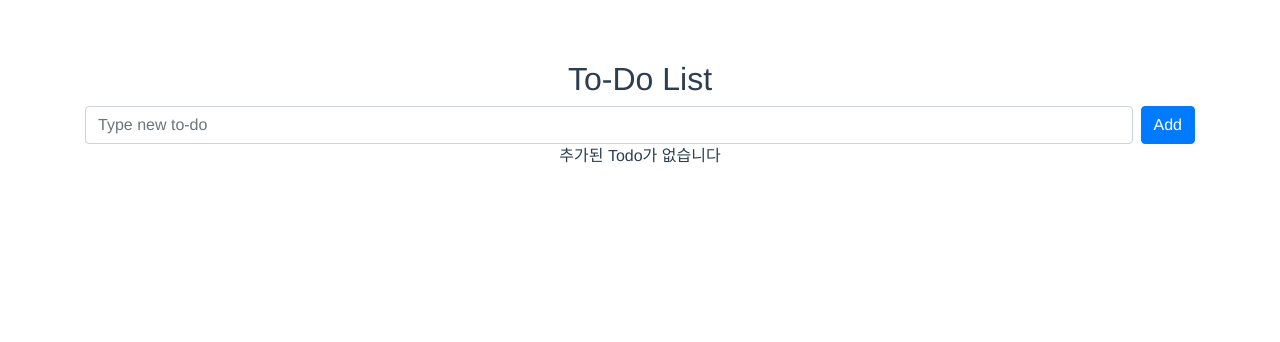
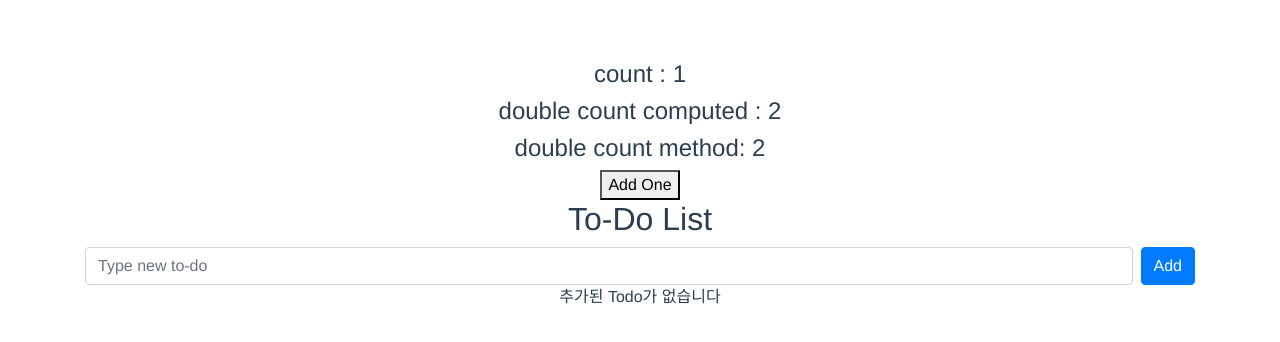
Before and after one commit to JeongEEE/vue3-todo, a Vue app: page / in a window 1280 px wide. Shown: the top 342 px of the page. Built offline with nearby package versions, Linux system fonts and the light colour scheme.

Commit message:
TodoList, computed

```diff
--- a/src/App.vue
+++ b/src/App.vue
@@ -1,16 +1,21 @@
 <template>
 	<div class="container">
+		<h4>count : {{ count }}</h4>
+		<h4>double count computed : {{ doubleCountComputed }}</h4>
+		<h4>double count method: {{ doubleCountMethod() }}</h4>
+		<button @click="count++">Add One</button>
 		<h2>To-Do List</h2>
 		<TodoSimpleForm @add-todo="addTodo" />
 		<div v-if="!todos.length">
 			추가된 Todo가 없습니다
 		</div>
-		<TodoList :todos="todos" />
+		<TodoList :todos="todos" @toggle-todo="toggleTodo"
+			@delete-todo="deleteTodo" />
 	</div>
 </template>
 
 <script>
-import { ref } from 'vue';
+import { ref, computed } from 'vue';
 import TodoSimpleForm from './components/TodoSimpleForm.vue';
 import TodoList from './components/TodoList.vue';
 export default {
@@ -36,8 +41,22 @@ export default {
 			todos.value.splice(index, 1);
 		}
 
+		function toggleTodo(index) {
+			todos.value[index].completed = !todos.value[index].completed;
+		}
+
+		const count = ref(1);
+		const doubleCountComputed = computed(() => {
+			return count.value * 2;
+		});
+
+		const doubleCountMethod = () => {
+			return count.value * 2;
+		}
+
 		return {
-			todos, addTodo, updateName, todoStyle, deleteTodo
+			todos, addTodo, updateName, todoStyle, deleteTodo, toggleTodo,
+			count, doubleCountComputed, doubleCountMethod
 		};
 	}
 }
--- a/src/components/TodoList.vue
+++ b/src/components/TodoList.vue
@@ -3,7 +3,8 @@
 		v-for="(todo, index) in todos" :key="todo.id">
 		<div class="card-body p-2 d-flex align-items-center">
 			<div class="form-check flex-grow-1">
-				<input class="form-check-input" type="checkbox" v-model="todo.completed">
+				<input class="form-check-input" type="checkbox"
+					:value="todo.completed" @change="toggleTodo(index)">
 				<label class="form-check-label"
 					:style="todo.completed ? todoStyle: {}">
 					{{ todo.subject }}
@@ -22,6 +23,21 @@ export default {
 		todos: {
 			type: Array,
 			required: true
+		},
+	},
+	emits: ['toggle-todo', 'delete-todo'],
+	setup(props, { emit }) {
+		const toggleTodo = (index) => {
+			emit('toggle-todo', index);
+		}
+
+		function deleteTodo(index) {
+			emit('delete-todo', index);
+		}
+
+
+		return {
+			toggleTodo, deleteTodo
 		}
 	}
 }
--- a/src/components/TodoSimpleForm.vue
+++ b/src/components/TodoSimpleForm.vue
@@ -15,7 +15,8 @@
 <script>
 import { ref } from 'vue';
 export default {
-	setup(props, context) {
+	emits: ['add-todo'],
+	setup(props, { emit }) {
 		const todo = ref('');
 		const hasError = ref(false);
 
@@ -23,7 +24,7 @@ export default {
 			if(todo.value === '') {
 				hasError.value = true;
 			} else {
-				context.emit('add-todo', {
+				emit('add-todo', {
 					id: Date.now(),
 					subject: todo.value,
 					completed: false,
```
